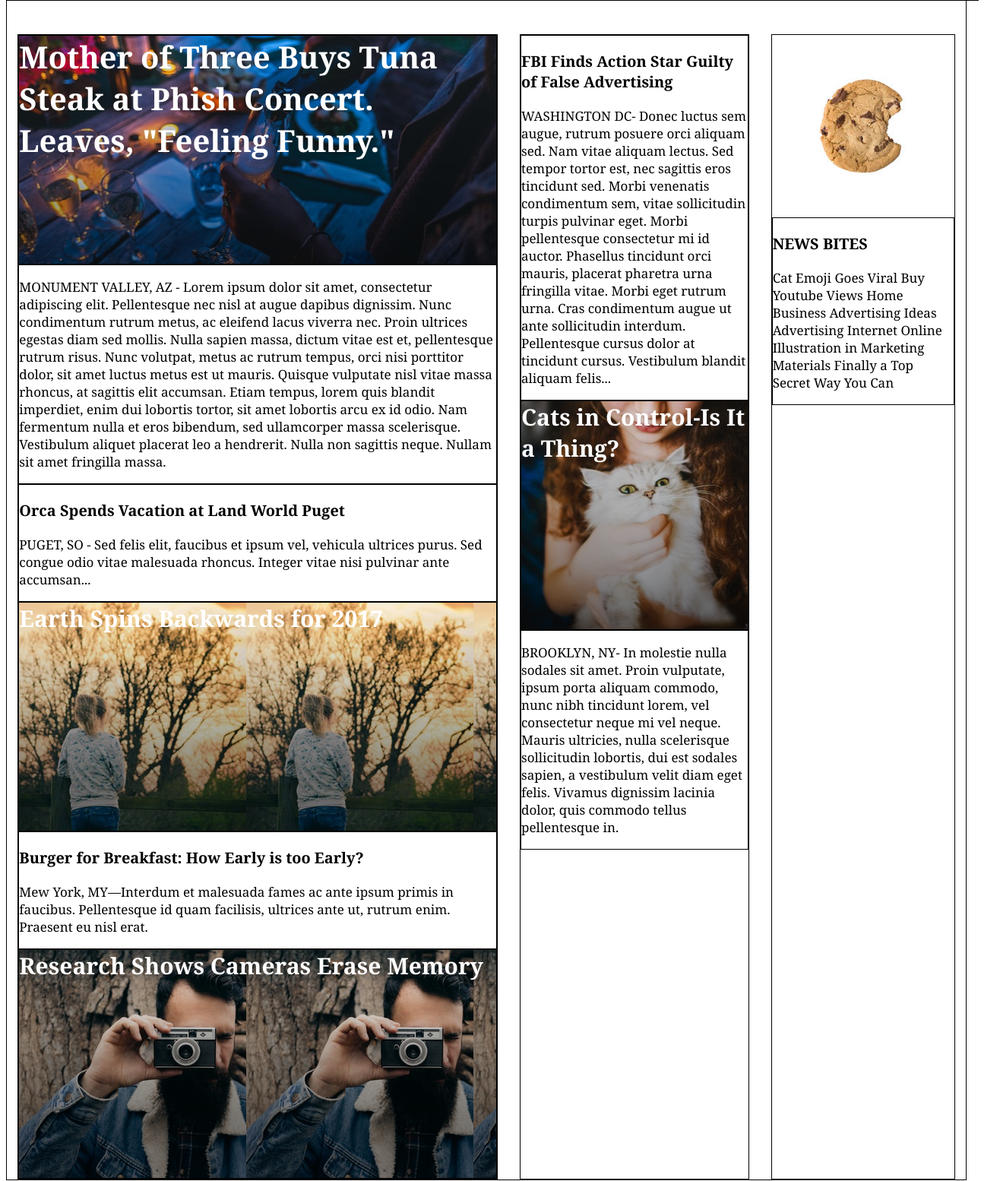
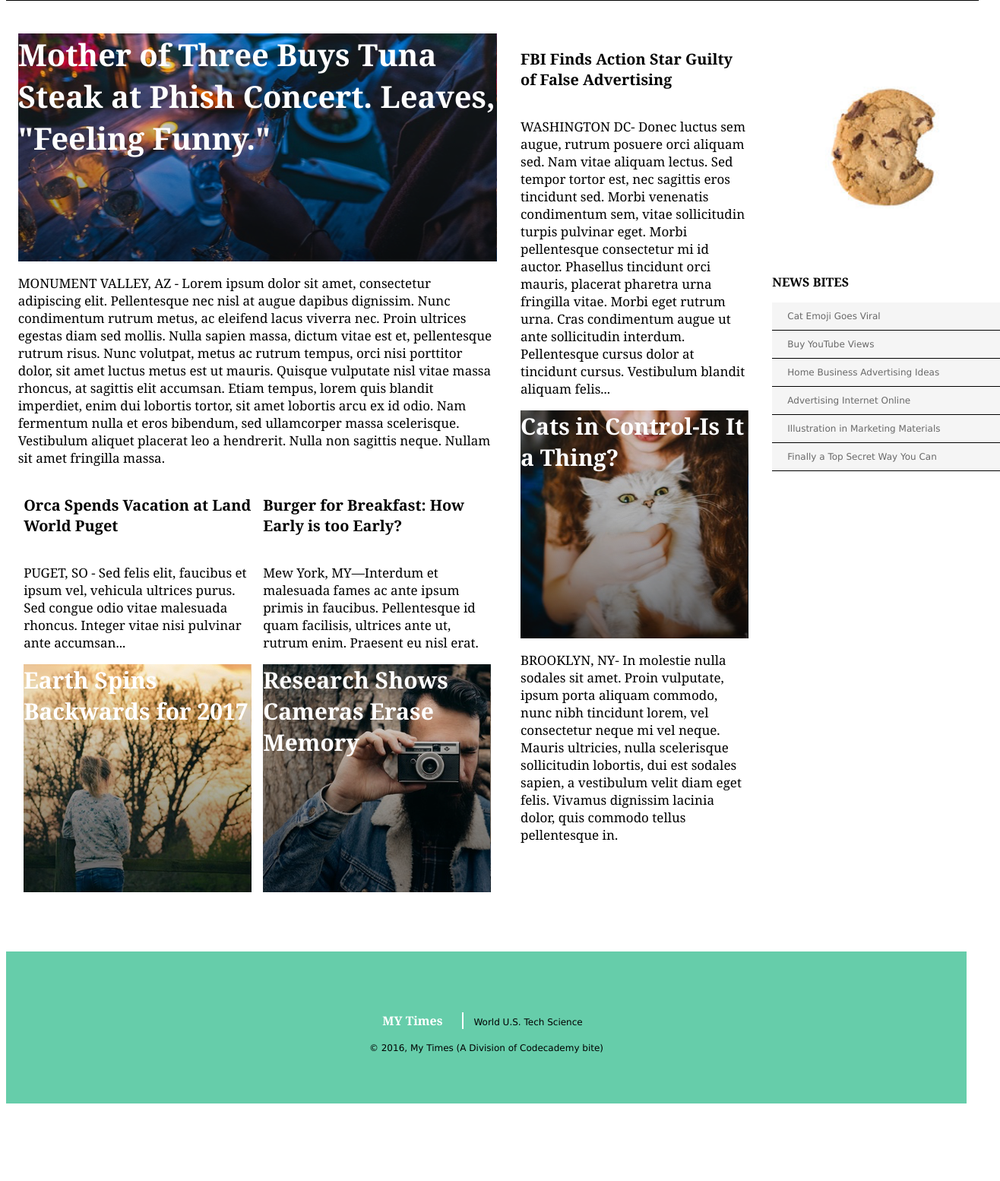
Before and after one commit to BlueYennMonster/My-Times, a plain HTML site: page index.html in a window 1280 px wide. Shown: the part 80-1634 px from the top of the page at 76% size, 1316 px wide, since content can reach past the window. After the commit the page ends 1540 px from the top, so only its background shows below. Drawn offline with Linux system fonts and the light colour scheme.

Commit message:
Final version.

```diff
--- a/index.html
+++ b/index.html
@@ -22,22 +22,26 @@
           <div class="main headline img-1">
           	<span>Mother of Three Buys Tuna Steak at Phish Concert. Leaves, "Feeling Funny."</span>
           </div>
-          <div class="story">
+          <div class="headline-text">
           	<p>MONUMENT VALLEY, AZ - Lorem ipsum dolor sit amet, consectetur adipiscing elit. Pellentesque nec nisl at augue dapibus dignissim. Nunc condimentum rutrum metus, ac eleifend lacus viverra nec. Proin ultrices egestas diam sed mollis. Nulla sapien massa, dictum vitae est et, pellentesque rutrum risus. Nunc volutpat, metus ac rutrum tempus, orci nisi porttitor dolor, sit amet luctus metus est ut mauris. Quisque vulputate nisl vitae massa rhoncus, at sagittis elit accumsan. Etiam tempus, lorem quis blandit imperdiet, enim dui lobortis tortor, sit amet lobortis arcu ex id odio. Nam fermentum nulla et eros bibendum, sed ullamcorper massa scelerisque. Vestibulum aliquet placerat leo a hendrerit. Nulla non sagittis neque. Nullam sit amet fringilla massa.</p>
           </div>
+          <div class="stories">
             <div class="story">
           	  <h3>Orca Spends Vacation at Land World Puget</h3>
-          	<p>PUGET, SO - Sed felis elit, faucibus et ipsum vel, vehicula ultrices purus. Sed congue odio vitae malesuada rhoncus. Integer vitae nisi pulvinar ante accumsan...</p>
-          </div>
+          	  <p>PUGET, SO - Sed felis elit, faucibus et ipsum vel,   vehicula ultrices purus. Sed congue odio vitae malesuada rhoncus. Integer vitae nisi pulvinar ante accumsan...</p>
+
               <div class="headline img-2">
           	    <span>Earth Spins Backwards for 2017</span>
+              </div>
             </div>
             <div class="story">
           	  <h3>Burger for Breakfast: How Early is too Early?</h3>
           	  <p>Mew York, MY—Interdum et malesuada fames ac ante ipsum primis in faucibus. Pellentesque id quam facilisis, ultrices ante ut, rutrum enim. Praesent eu nisl erat.</p>
-          </div>
+
               <div class="headline img-3">
           	    <span>Research Shows Cameras Erase Memory</span>
+              </div>
+            </div>
           </div>
         </div>
 
@@ -54,12 +58,30 @@
         </div>
       </div>
       <div class="column small">
+        <div class="story">
           <img src="./resources/images/img-news-bite.png">
-        <div class="story">
           <h3>NEWS BITES</h3>
-          <p>Cat Emoji Goes Viral Buy Youtube Views Home Business Advertising Ideas Advertising Internet Online Illustration in Marketing Materials Finally a Top Secret Way You Can</p>
+              <span class="news-bites">Cat Emoji Goes Viral</span>
+              <span class="news-bites">Buy YouTube Views</span>
+              <span class="news-bites">Home Business Advertising Ideas</span>
+              <span class="news-bites">Advertising Internet Online</span>
+              <span class="news-bites">Illustration in Marketing Materials</span>
+              <span class="news-bites">Finally a Top Secret Way You Can</span>
         </div>
       </div>
+     </div>
+     <div class="footer">
+       <div class="info">
+       <span class="footer-title">MY Times</span>
+       <div class="links">
+         <span>World</span>
+         <span>U.S.</span>
+         <span>Tech</span>
+         <span>Science</span>
+       </div>
+       </div>
+       <div class="copyright">
+       	<span>© 2016, My Times (A Division of Codecademy bite)</span>
        </div>
   	 </div>
 
--- a/resources/css/style.css
+++ b/resources/css/style.css
@@ -1,7 +1,3 @@
-div {
-	border: 1px solid black;
-}
-
 header {
 	display: flex;
 	flex-direction: row;
@@ -69,9 +65,38 @@ nav span a {
 }
 
 .story {
+	display: flex;
+	flex-direction: column;
+	width: 300px;
 	font-family: Georgia;
 	font-size: 17px;
 	color: black;
+}
+
+.column.small h3 {
+	font-size: 16px;
+	font-weight: bold;
+}
+
+.news-bites {
+	display: block;
+	padding: 11px 20px;
+	background-color: WhiteSmoke;
+	font-family: Verdana;
+	font-size: 12px;
+	color: DimGray;
+	border-bottom: 1px solid black;
+}
+
+.headline-text {
+	font-family: Georgia;
+	font-size: 17px;
+	color: black;
+}
+
+.stories {
+	display: flex;
+	justify-content: space-around;
 }
 
 .headline {
@@ -104,3 +129,29 @@ nav span a {
 .img-4 {
 	background-image: url('../images/img-story-1.png');
 }
+
+.footer {
+	display: flex;
+	flex-direction: column;
+	justify-content: center;
+	align-items: center;
+	background-color: MediumAquamarine;
+	height: 200px;
+	margin: auto;
+	font-family: Verdana;
+	font-size: 12px;
+}
+
+.footer-title {
+	font-family: Georgia;
+	font-size: 16px;
+	font-weight: bold;
+	color: white;
+	border-right: 2px solid white;
+	padding-right: 25px;
+}
+
+.links {
+	display: inline-block;
+	padding: 20px 10px;
+}
```
Lines whose indentation alone changed are shown as unchanged.
